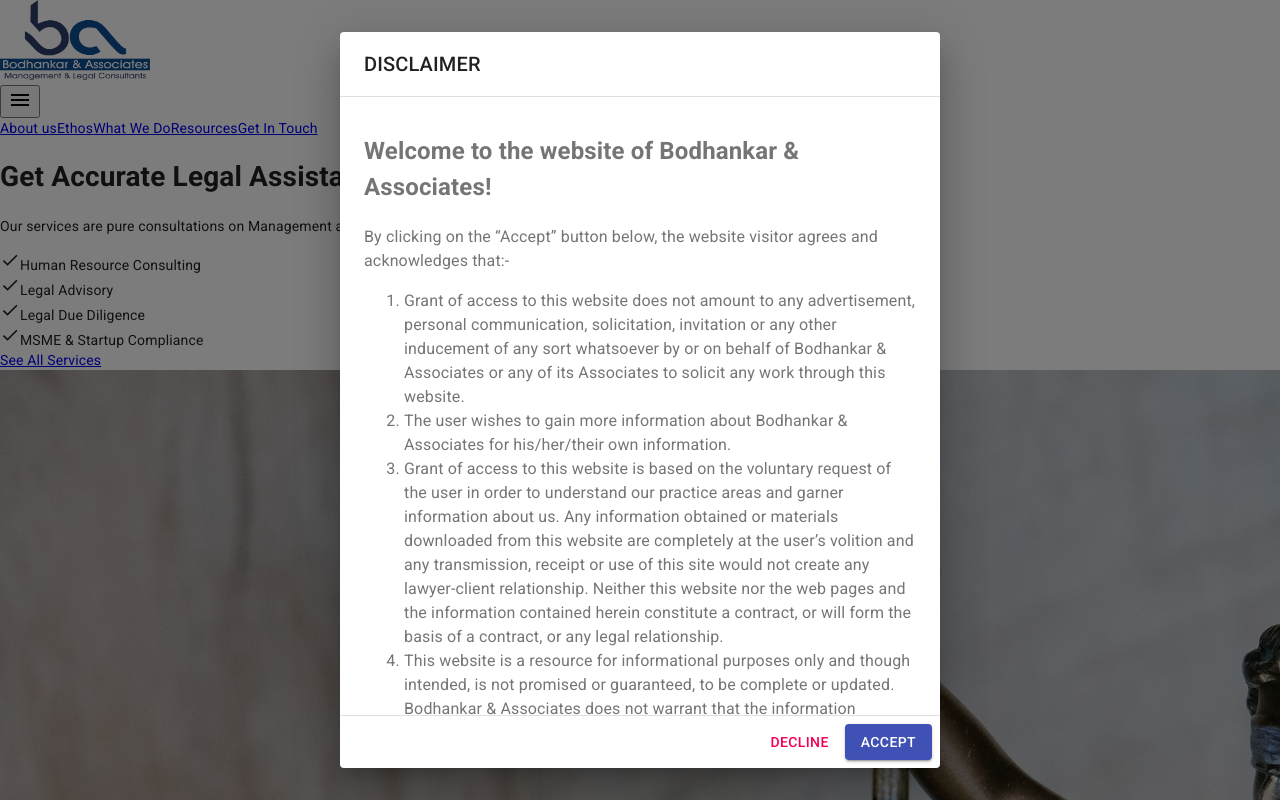
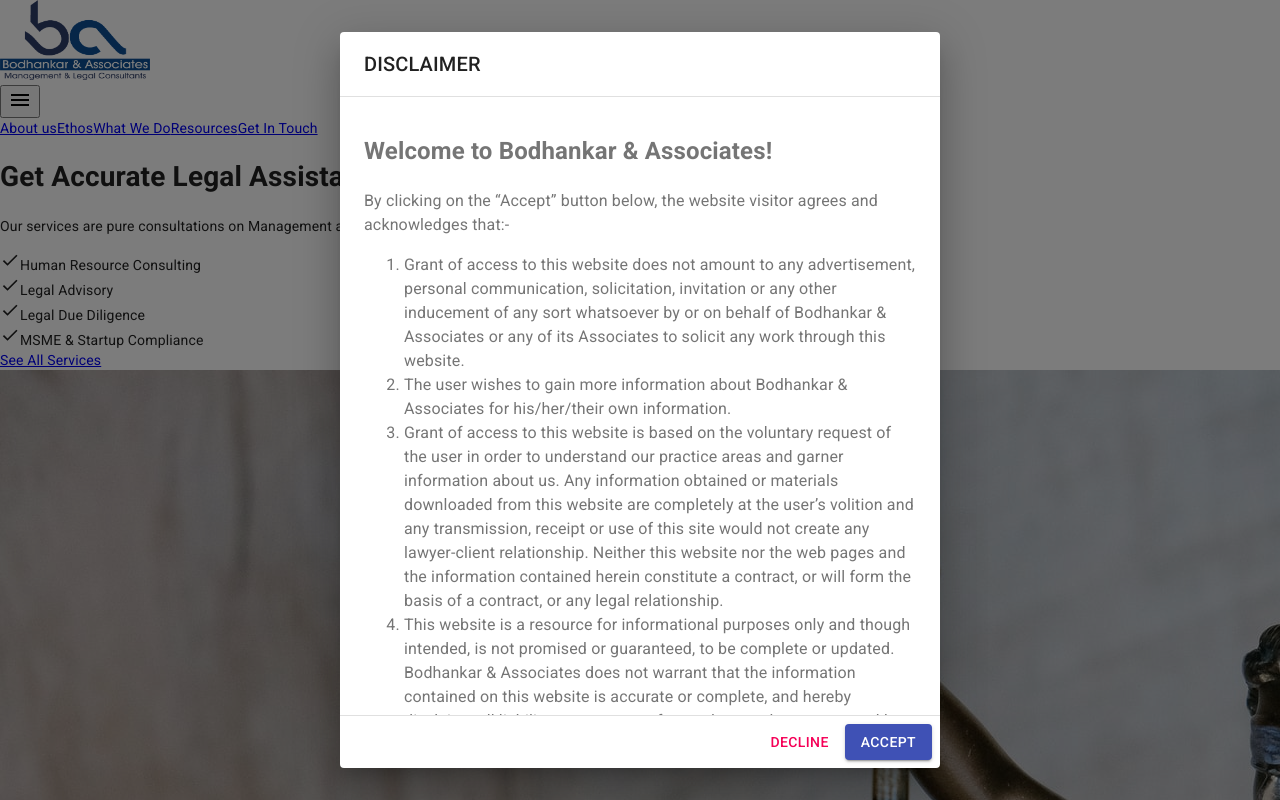
Before and after one commit to bhatvikrant/bodhankar-associates, a Next.js app: page / in a window 1280 px wide. Shown: the top 800 px of the page. Built offline with nearby package versions, Linux system fonts and the light colour scheme.

Commit message:
disclaimer text updated

```diff
--- a/components/HomeComponents/DisclaimerModal/index.tsx
+++ b/components/HomeComponents/DisclaimerModal/index.tsx
@@ -59,7 +59,7 @@
       >
         <div className="p-4">
 
-          <h2 className='font-bold text-xl mb-4'>Welcome to the website of Bodhankar & Associates!
+          <h2 className='font-bold text-xl mb-4'>Welcome to Bodhankar & Associates!
 </h2>
           <p className='mb-4'>By clicking on the “Accept” button below, the website visitor agrees and acknowledges that:-
 </p>
```
